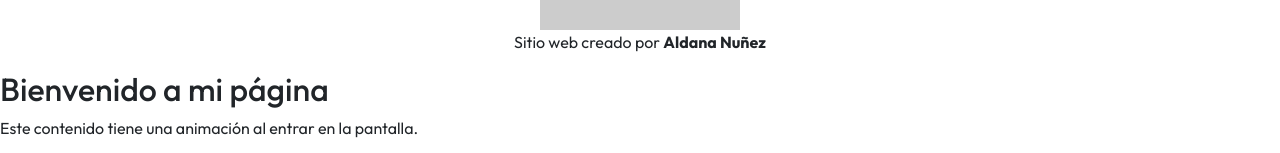
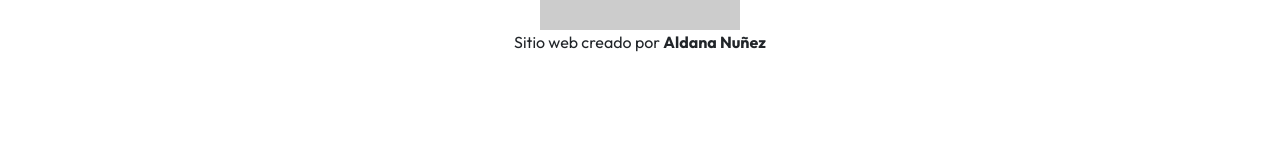
Before and after one commit to Al9-9/fumigacionesblackreact, a React (Vite) app: page / in a window 1280 px wide. Shown: the part 4031-4184 px from the top of the page. After the commit the page ends 4101 px from the top, so only its background shows below. Built offline with nearby package versions, Linux system fonts and the light colour scheme.

Commit message:
I deleted some jsx content trash in the App.jsx

```diff
--- a/src/App.jsx
+++ b/src/App.jsx
@@ -24,13 +24,7 @@ function App() {
         </Routes>
       </Router>
 
-      {/* Aquí puedes agregar algunos elementos con animación */}
-      <div data-aos="fade-up">
-        <h2>Bienvenido a mi página</h2>
-      </div>
-      <div data-aos="zoom-in">
-        <p>Este contenido tiene una animación al entrar en la pantalla.</p>
-      </div>
+
     </>
   );
 }
```
